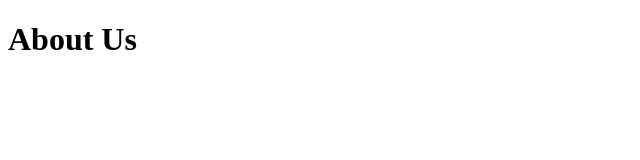
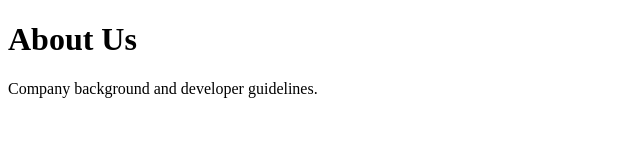
Before and after one commit to TejasdeepA/git-workflow-assignment, a plain HTML site: page about.html in a window 1280 px wide. Shown: the whole page, without its empty margins (0-640 px from the left). Drawn offline with Linux system fonts and the light colour scheme.

Commit message:
feat(about): add company background details on feature branch

```diff
--- a/about.html
+++ b/about.html
@@ -1 +1 @@
-<!DOCTYPE html><html><head><title>About</title></head><body><h1>About Us</h1></body></html>
+<!DOCTYPE html><html><head><title>About</title></head><body><h1>About Us</h1></body></html><p>Company background and developer guidelines.</p>
```
